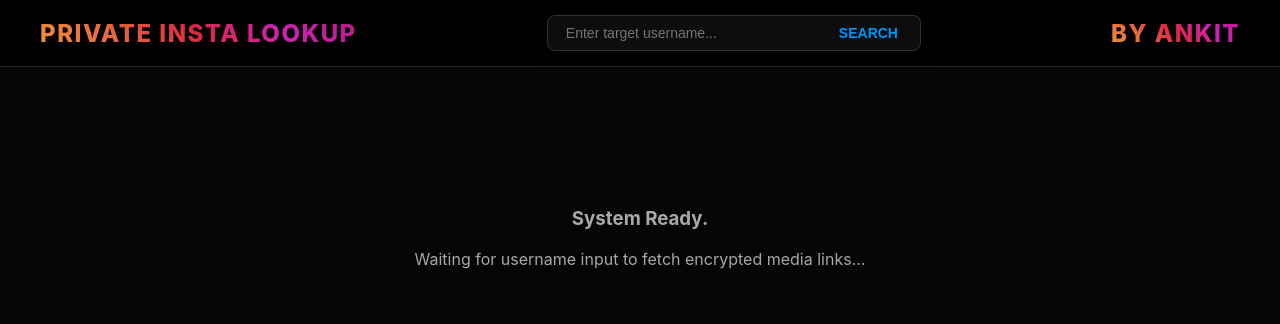
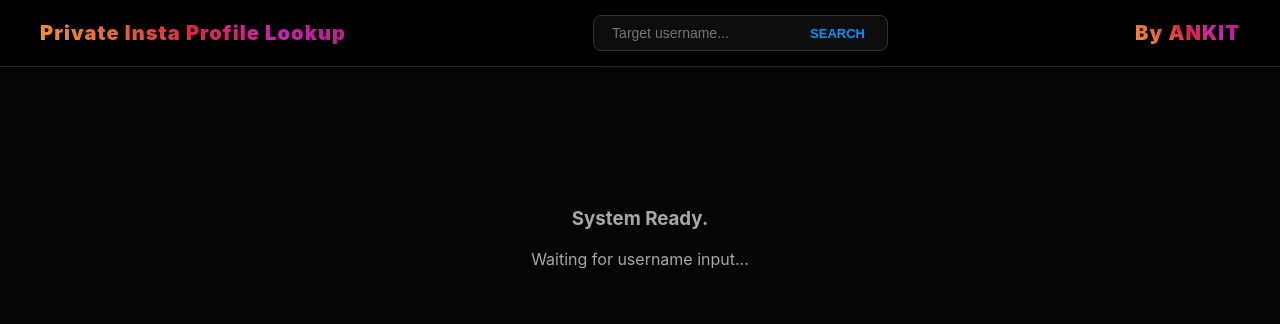
Before and after one commit to ankit-711-root/Private-Insta-Profile-Lookup, a Flask app: page / in a window 1280 px wide. Shown: the top 324 px of the page. Run offline with Flask 3, Linux system fonts and the light colour scheme.

Commit message:
Final Build: Fully responsive

```diff
--- a/templates/index.html
+++ b/templates/index.html
@@ -10,7 +10,6 @@
             --card-gray: #121212;
             --text-white: #fafafa;
             --text-gray: #a8a8a8;
-            /* Instagram Story Gradient mixing */
             --insta-gradient: linear-gradient(45deg, #f09433 0%, #e6683c 25%, #dc2743 50%, #cc23b6 75%, #bc1888 100%);
             --glass: rgba(255, 255, 255, 0.05);
             --accent-blue: #0095f6;
@@ -39,25 +38,19 @@
             backdrop-filter: blur(15px);
             z-index: 100;
             box-sizing: border-box;
+            transition: all 0.3s ease;
         }
 
-        /* --- Gradient Text Logic --- */
         .gradient-text {
             background: var(--insta-gradient);
             -webkit-background-clip: text;
             -webkit-text-fill-color: transparent;
-            font-weight: 800;
-            text-transform: uppercase;
-            letter-spacing: 1.5px;
+            font-weight: 900;
+            letter-spacing: 1.1px;
+            white-space: nowrap;
         }
 
-        .nav-left {
-            font-size: 24px; /* Bada font size */
-        }
-
-        .nav-right {
-            font-size: 24px; /* Bada font size */
-        }
+        .nav-left, .nav-right { font-size: 20px; }
 
         .search-box {
             background: var(--glass);
@@ -65,8 +58,9 @@
             border-radius: 8px;
             padding: 8px 16px;
             display: flex;
-            gap: 15px;
+            gap: 10px;
             box-shadow: 0 4px 15px rgba(0,0,0,0.5);
+            max-width: 400px;
         }
 
         .search-box input {
@@ -74,7 +68,7 @@
             border: none;
             color: white;
             outline: none;
-            width: 250px;
+            width: 180px;
             font-size: 14px;
         }
 
@@ -84,14 +78,15 @@
             color: var(--accent-blue);
             font-weight: bold;
             cursor: pointer;
-            font-size: 14px;
+            font-size: 13px;
         }
 
-        /* --- Profile & Grid --- */
+        /* --- Profile Container --- */
         .profile-container {
             width: 100%;
             max-width: 935px;
             padding: 40px 20px;
+            box-sizing: border-box;
         }
 
         .profile-header {
@@ -110,6 +105,7 @@
             display: flex;
             justify-content: center;
             align-items: center;
+            flex-shrink: 0;
         }
 
         .story-ring img {
@@ -121,6 +117,8 @@
             object-fit: cover;
         }
 
+        .profile-info { flex-grow: 1; }
+
         .username-row h2 {
             font-weight: 300;
             font-size: 32px;
@@ -129,14 +127,15 @@
 
         .stats-row {
             display: flex;
-            gap: 40px;
+            gap: 30px;
             margin-bottom: 25px;
-            font-size: 18px;
+            font-size: 16px;
         }
 
         .bio-area p { margin: 5px 0; line-height: 1.6; color: #efefef; }
         .bio-link { color: #3897f0; text-decoration: none; font-weight: 600; }
 
+        /* --- Posts Grid --- */
         .posts-grid {
             display: grid;
             grid-template-columns: repeat(3, 1fr);
@@ -158,15 +157,11 @@
             width: 100%;
             height: 100%;
             object-fit: cover;
-            transition: all 0.4s ease;
         }
 
         .post-overlay {
             position: absolute;
-            top: 0;
-            left: 0;
-            width: 100%;
-            height: 100%;
+            top: 0; left: 0; width: 100%; height: 100%;
             background: rgba(0,0,0,0.6);
             display: flex;
             flex-direction: column;
@@ -178,7 +173,6 @@
         }
 
         .post-card:hover .post-overlay { opacity: 1; }
-
         .stat-item { font-size: 18px; font-weight: bold; color: white; }
 
         .dl-btn {
@@ -193,18 +187,69 @@
             font-size: 14px;
         }
 
-        .dl-btn:hover { background: #1877f2; }
+        .error-msg { text-align: center; margin-top: 100px; color: var(--text-gray); }
 
-        .error-msg { text-align: center; margin-top: 100px; color: var(--text-gray); }
+
+        @media (max-width: 768px) {
+            header { padding: 15px 20px; }
+            .nav-left, .nav-right { font-size: 16px; }
+            .search-box input { width: 120px; }
+
+            .profile-header { gap: 30px; }
+            .story-ring { width: 120px; height: 120px; }
+            .story-ring img { width: 110px; height: 110px; }
+            .username-row h2 { font-size: 24px; }
+            .stats-row { gap: 15px; font-size: 14px; }
+
+            .posts-grid { grid-template-columns: repeat(2, 1fr); gap: 10px; }
+        }
+
+        @media (max-width: 500px) {
+            header {
+                flex-direction: column;
+                padding: 10px;
+                gap: 10px;
+            }
+            .nav-left, .nav-right { display: none; }
+
+            .profile-header {
+                flex-direction: column;
+                text-align: center;
+                gap: 20px;
+            }
+
+            .stats-row {
+                justify-content: center;
+                font-size: 13px;
+                border-top: 1px solid #262626;
+                border-bottom: 1px solid #262626;
+                padding: 10px 0;
+            }
+
+            .search-box { width: 90%; }
+            .search-box input { width: 100%; }
+
+            .posts-grid {
+                grid-template-columns: repeat(1, 1fr); /* Mobile pe 1 big post */
+                gap: 5px;
+            }
+
+            header::after {
+                content: 'By ANKIT';
+                font-size: 12px;
+                color: var(--text-gray);
+                margin-top: 5px;
+            }
+        }
     </style>
 </head>
 <body>
 
 <header>
-    <div class="nav-left gradient-text">PRIVATE Insta Lookup</div>
+    <div class="nav-left gradient-text">Private Insta Profile Lookup</div>
 
     <form class="search-box" method="POST">
-        <input type="text" name="username" placeholder="Enter target username..." required autocomplete="off">
+        <input type="text" name="username" placeholder="Target username..." required autocomplete="off">
         <button type="submit">SEARCH</button>
     </form>
 
@@ -255,7 +300,7 @@
     {% else %}
     <div class="error-msg">
         <h3>System Ready.</h3>
-        <p>Waiting for username input to fetch encrypted media links...</p>
+        <p>Waiting for username input...</p>
     </div>
     {% endif %}
 </div>
```
